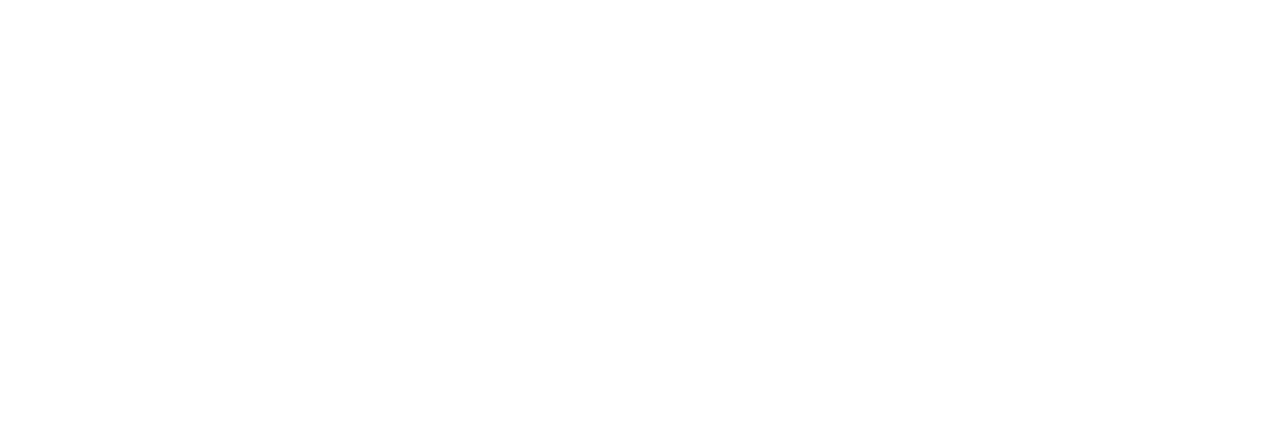
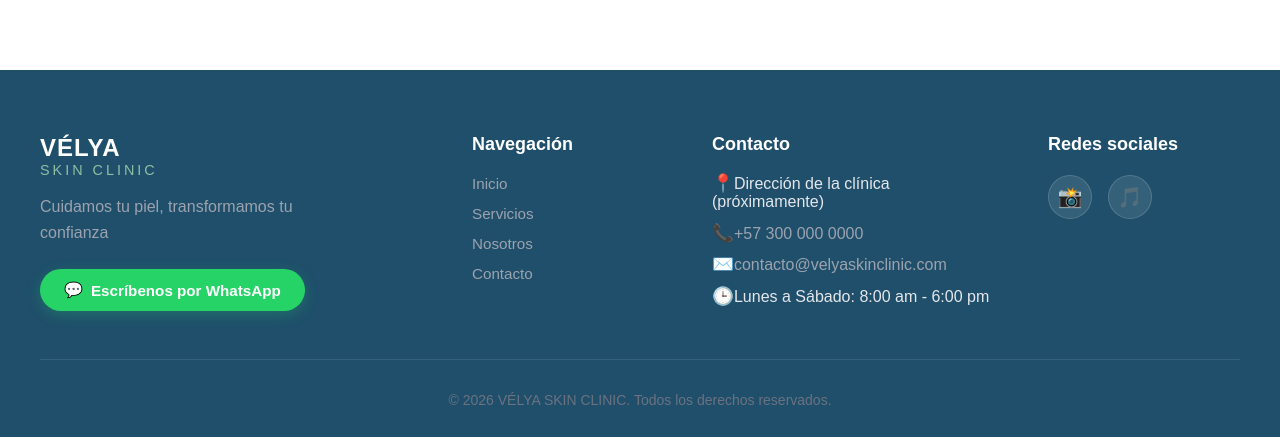
Before and after one commit to Juanosoriio/velya-skin-clinic, a React (Vite) app: page / in a window 1280 px wide. Shown: the part 8596-9033 px from the top of the page. Before the commit the page ends 8666 px from the top, so only its background shows below. Built offline with nearby package versions, Linux system fonts and the light colour scheme.

Commit message:
Descripción breve del cambio

```diff
--- a/src/App.jsx
+++ b/src/App.jsx
@@ -9,6 +9,7 @@
 import Testimonials from './components/Testimonials'
 import Team from './components/Team'
 import Contact from './components/Contact'
+import Footer from './components/Footer'
 
 function App() {
   return (
@@ -23,7 +24,7 @@
       <Testimonials />
       <Team />
       <Contact />
-      {/* Aquí seguirán las demás secciones: Footer, etc. */}
+      <Footer />
     </div>
   )
 }
--- /dev/null
+++ b/src/components/Footer.css
@@ -0,0 +1,183 @@
+.footer {
+  background-color: var(--color-primary-dark);
+  color: #e5e7eb;
+  padding: 4rem 1.5rem 2rem;
+}
+
+.footer__container {
+  max-width: 1200px;
+  margin: 0 auto;
+}
+
+.footer__grid {
+  display: grid;
+  grid-template-columns: 2fr 1fr 1.5fr 1fr;
+  gap: 3rem;
+  margin-bottom: 3rem;
+}
+
+.footer__logo {
+  font-size: 1.5rem;
+  font-weight: 700;
+  color: var(--color-white);
+  letter-spacing: 1px;
+  margin-bottom: 1rem;
+}
+
+.footer__logo span {
+  font-weight: 400;
+  font-size: 0.9rem;
+  display: block;
+  color: var(--color-secondary);
+  letter-spacing: 3px;
+}
+
+.footer__tagline {
+  color: #9ca3af;
+  font-size: 1rem;
+  line-height: 1.6;
+  margin-bottom: 1.5rem;
+  max-width: 320px;
+}
+
+.footer__whatsapp {
+  display: inline-flex;
+  align-items: center;
+  justify-content: center;
+  gap: 0.5rem;
+  padding: 0.75rem 1.5rem;
+  border-radius: 50px;
+  background-color: #25D366;
+  color: var(--color-white);
+  font-weight: 700;
+  font-size: 0.95rem;
+  text-decoration: none;
+  box-shadow: 0 4px 14px rgba(37, 211, 102, 0.25);
+  transition: background-color 0.2s ease, transform 0.2s ease;
+}
+
+.footer__whatsapp:hover {
+  background-color: #1da851;
+  transform: translateY(-2px);
+}
+
+.footer__nav-title,
+.footer__contact-title,
+.footer__social-title {
+  font-size: 1.125rem;
+  font-weight: 700;
+  color: var(--color-white);
+  margin-bottom: 1.25rem;
+}
+
+.footer__nav-list {
+  list-style: none;
+  padding: 0;
+  margin: 0;
+  display: flex;
+  flex-direction: column;
+  gap: 0.75rem;
+}
+
+.footer__nav-list a {
+  color: #9ca3af;
+  text-decoration: none;
+  font-size: 0.95rem;
+  transition: color 0.2s ease;
+}
+
+.footer__nav-list a:hover {
+  color: var(--color-secondary);
+}
+
+.footer__contact-list {
+  list-style: none;
+  padding: 0;
+  margin: 0;
+  display: flex;
+  flex-direction: column;
+  gap: 0.85rem;
+}
+
+.footer__contact-item {
+  display: flex;
+  align-items: flex-start;
+  gap: 0.75rem;
+  color: #9ca3af;
+  font-size: 0.95rem;
+  line-height: 1.5;
+}
+
+.footer__contact-icon {
+  font-size: 1.1rem;
+  line-height: 1;
+  margin-top: 0.1rem;
+  flex-shrink: 0;
+}
+
+.footer__contact-list a {
+  color: #9ca3af;
+  text-decoration: none;
+  transition: color 0.2s ease;
+}
+
+.footer__contact-list a:hover {
+  color: var(--color-secondary);
+}
+
+.footer__social-links {
+  display: flex;
+  gap: 1rem;
+}
+
+.footer__social-link {
+  width: 44px;
+  height: 44px;
+  border-radius: 50%;
+  background-color: rgba(255, 255, 255, 0.1);
+  color: var(--color-white);
+  display: inline-flex;
+  align-items: center;
+  justify-content: center;
+  text-decoration: none;
+  font-size: 1.25rem;
+  font-weight: 700;
+  border: 1px solid rgba(255, 255, 255, 0.15);
+  transition: background-color 0.2s ease, transform 0.2s ease;
+}
+
+.footer__social-link:hover {
+  background-color: var(--color-secondary);
+  color: var(--color-primary-dark);
+  transform: translateY(-2px);
+}
+
+.footer__bottom {
+  border-top: 1px solid rgba(255, 255, 255, 0.1);
+  padding-top: 2rem;
+  text-align: center;
+  color: #6b7280;
+  font-size: 0.875rem;
+}
+
+@media (max-width: 768px) {
+  .footer {
+    padding: 3rem 1.25rem 1.5rem;
+  }
+
+  .footer__grid {
+    grid-template-columns: 1fr;
+    gap: 2.5rem;
+  }
+
+  .footer__tagline {
+    max-width: 100%;
+  }
+}
+
+@media (min-width: 769px) and (max-width: 1024px) {
+  .footer__grid {
+    grid-template-columns: repeat(2, 1fr);
+    gap: 2.5rem;
+  }
+}
--- /dev/null
+++ b/src/components/Footer.jsx
@@ -0,0 +1,75 @@
+import './Footer.css'
+
+function Footer() {
+  return (
+    <footer className="footer">
+      <div className="footer__container">
+        <div className="footer__grid">
+          <div className="footer__brand">
+            <h3 className="footer__logo">VÉLYA <span>SKIN CLINIC</span></h3>
+            <p className="footer__tagline">Cuidamos tu piel, transformamos tu confianza</p>
+            <a
+              href="https://chat.whatsapp.com/KCraZOBRqaQDitpuaUNOIH"
+              target="_blank"
+              rel="noopener noreferrer"
+              className="footer__whatsapp"
+            >
+              <span aria-hidden="true">💬</span> Escríbenos por WhatsApp
+            </a>
+          </div>
+
+          <div className="footer__nav">
+            <h4 className="footer__nav-title">Navegación</h4>
+            <ul className="footer__nav-list">
+              <li><a href="#inicio">Inicio</a></li>
+              <li><a href="#servicios">Servicios</a></li>
+              <li><a href="#nosotros">Nosotros</a></li>
+              <li><a href="#contacto">Contacto</a></li>
+            </ul>
+          </div>
+
+          <div className="footer__contact">
+            <h4 className="footer__contact-title">Contacto</h4>
+            <ul className="footer__contact-list">
+              <li>
+                <span className="footer__contact-icon" aria-hidden="true">📍</span>
+                <span>Dirección de la clínica (próximamente)</span>
+              </li>
+              <li>
+                <span className="footer__contact-icon" aria-hidden="true">📞</span>
+                <a href="tel:+573000000000">+57 300 000 0000</a>
+              </li>
+              <li>
+                <span className="footer__contact-icon" aria-hidden="true">✉️</span>
+                <a href="mailto:contacto@velyaskinclinic.com">contacto@velyaskinclinic.com</a>
+              </li>
+              <li>
+                <span className="footer__contact-icon" aria-hidden="true">🕒</span>
+                <span>Lunes a Sábado: 8:00 am - 6:00 pm</span>
+              </li>
+            </ul>
+          </div>
+
+          <div className="footer__social">
+            <h4 className="footer__social-title">Redes sociales</h4>
+            <div className="footer__social-links">
+              {/* Reemplaza estos href por las URLs reales de Instagram y TikTok cuando la clínica las proporcione */}
+              <a href="#" className="footer__social-link" aria-label="Instagram" title="Próximamente">
+                <span aria-hidden="true">📸</span>
+              </a>
+              <a href="#" className="footer__social-link" aria-label="TikTok" title="Próximamente">
+                <span aria-hidden="true">🎵</span>
+              </a>
+            </div>
+          </div>
+        </div>
+
+        <div className="footer__bottom">
+          <p>&copy; {new Date().getFullYear()} VÉLYA SKIN CLINIC. Todos los derechos reservados.</p>
+        </div>
+      </div>
+    </footer>
+  )
+}
+
+export default Footer
```
